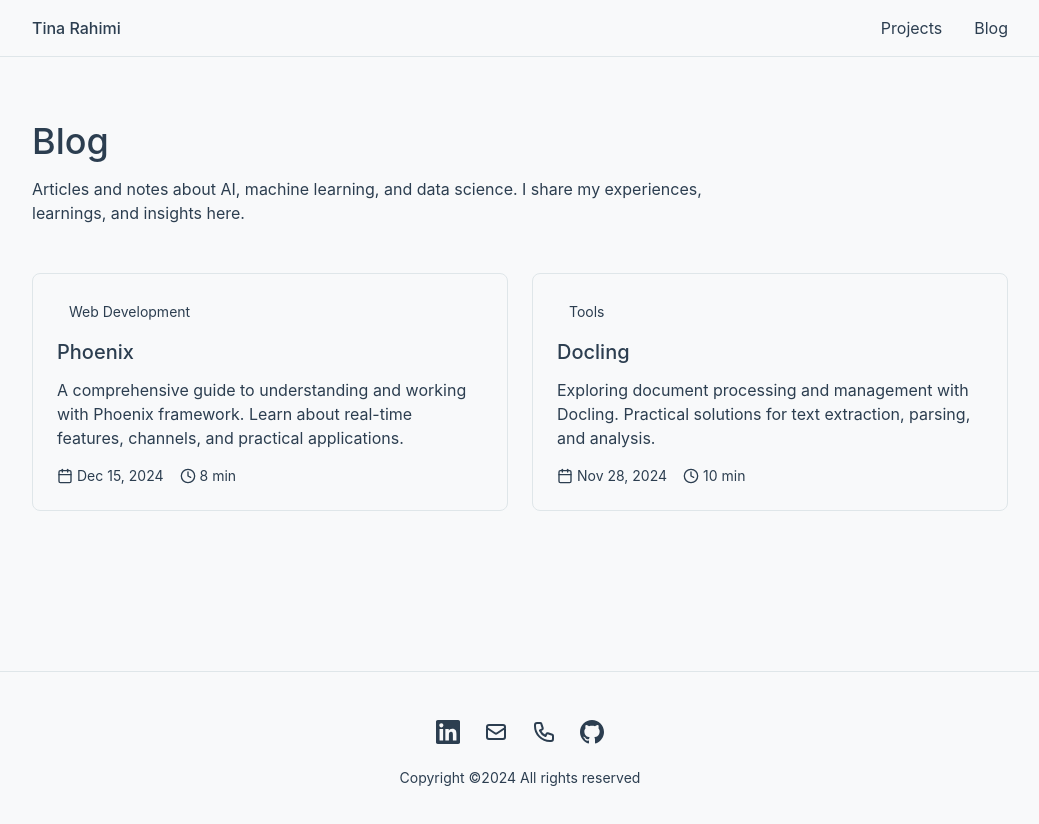
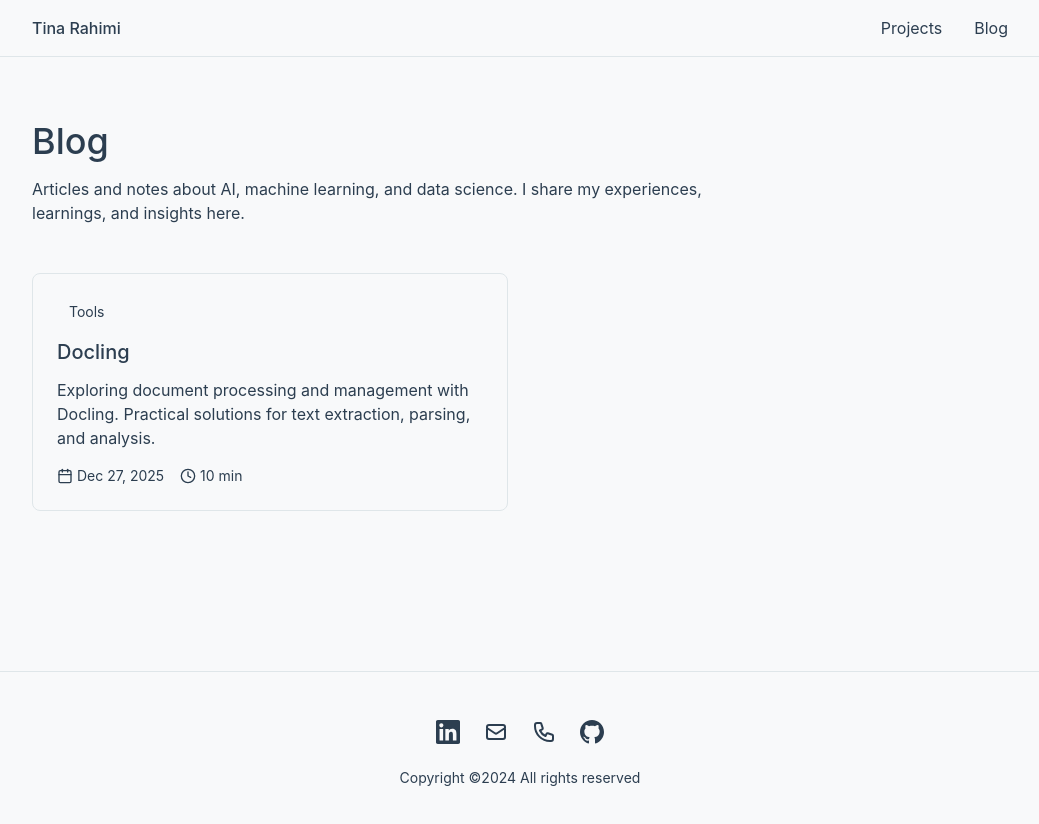
Before and after one commit to tinarahimice/tinarahimice.github.io, a React (Vite) app: page /#/blog in a window 1280 px wide. Shown: the top 824 px of the page, without its empty margins (120-1159 px from the left). Built offline with nearby package versions, Linux system fonts and the light colour scheme.

Commit message:
Update blog posts and adjust dates
Removed the first blog post and updated the date for the second post.

```diff
--- a/src/app/pages/BlogPage.tsx
+++ b/src/app/pages/BlogPage.tsx
@@ -15,21 +15,11 @@ interface BlogPost {
 const blogPosts: BlogPost[] = [
   {
     id: 1,
-    titleEn: 'Phoenix',
-    titleFa: 'Phoenix',
-    excerptEn: 'A comprehensive guide to understanding and working with Phoenix framework. Learn about real-time features, channels, and practical applications.',
-    excerptFa: 'راهنمای جامع برای درک و کار با فریمورک Phoenix. در مورد ویژگی‌های بلادرنگ، کانال‌ها و کاربردهای عملی بیاموزید.',
-    date: 'Dec 15, 2024',
-    readTime: '8 min',
-    category: 'Web Development',
-  },
-  {
-    id: 2,
     titleEn: 'Docling',
     titleFa: 'Docling',
     excerptEn: 'Exploring document processing and management with Docling. Practical solutions for text extraction, parsing, and analysis.',
     excerptFa: 'بررسی پردازش و مدیریت اسناد با Docling. راه‌حل‌های عملی برای استخراج متن، تجزیه و تحلیل.',
-    date: 'Nov 28, 2024',
+    date: 'Dec 27, 2025',
     readTime: '10 min',
     category: 'Tools',
   },
```
